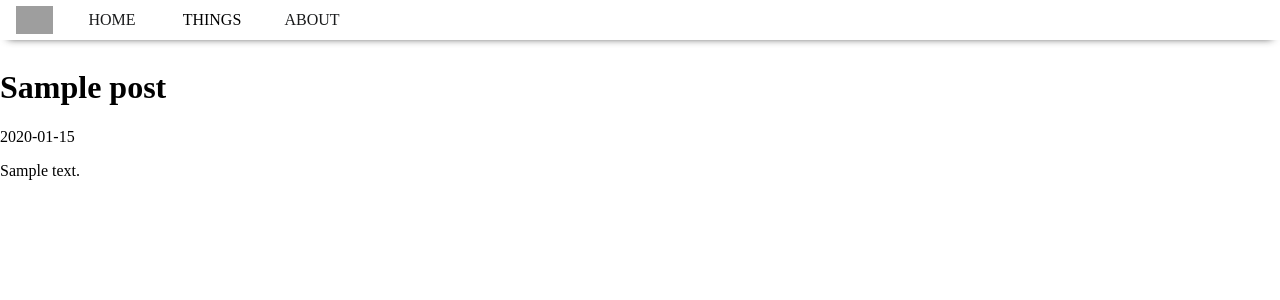
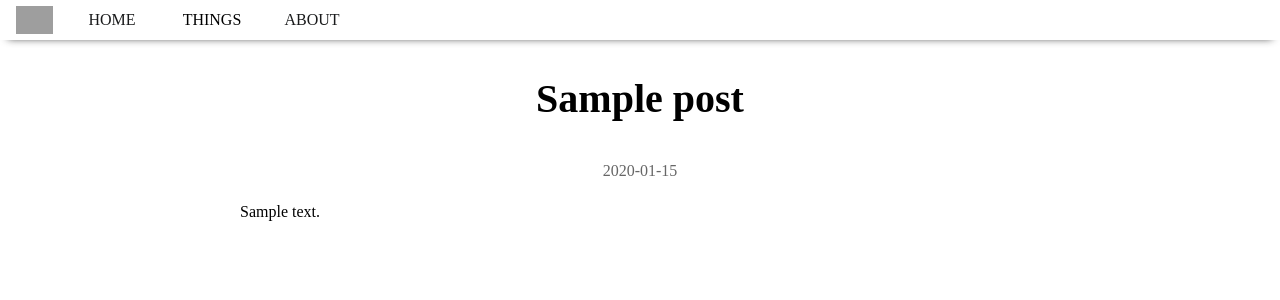
Before and after one commit to iyor/iyor.io, a Python web app: template app/templates/detail.html in a window 1280 px wide. Shown: the top 300 px of the page. Run offline with Jinja, Linux system fonts and the light colour scheme; the template is opened without the code that fills it: most values are stand-ins (such as "Sample title", 1, 10 or a date in 2020); some web fonts are replaced; grey boxes are pictures that could not be loaded.

Commit message:
Style detail view

```diff
--- /dev/null
+++ b/app/static/styles/detail.css
@@ -0,0 +1,21 @@
+#post {
+    max-width: 800px;
+    margin: auto;
+}
+
+h1 {
+    font-family: open-sans-bold;
+    font-size: 2.5em;
+    margin-bottom: 1em;
+    text-align: center
+}
+
+#post #timestamp {
+    text-align: center;
+    color: #666;
+}
+
+#post-body {
+    margin: 1em auto;
+    line-height: 2em;
+}
--- a/app/templates/detail.html
+++ b/app/templates/detail.html
@@ -1,12 +1,13 @@
 {% extends "iyor_base.html" %}
 
 {% block content %}
-  <div>
+<link rel="stylesheet" type="text/css" href={{ url_for('static',filename='styles/detail.css') }}>
+  <div id="post">
     <h1>{{ post.title }}</h1>
-    <p>
+    <div id="timestamp">
       {{ post.timestamp.date() }}
-    </p>
-    <p>
+    </div>
+    <div id="post-body">
       {{ post.html_body }}
     </p>
   </div>
```
